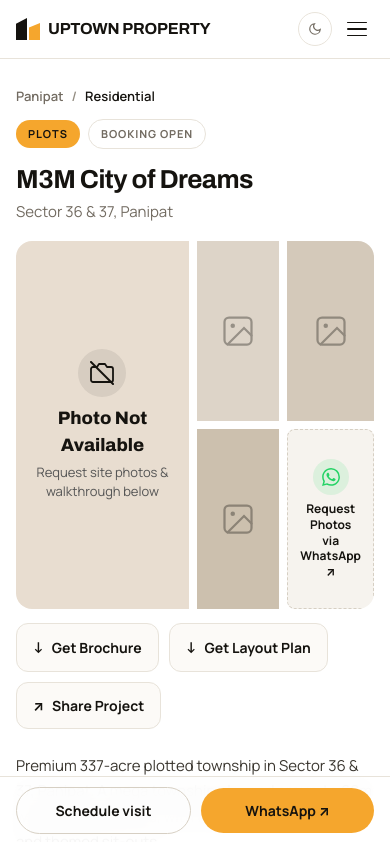
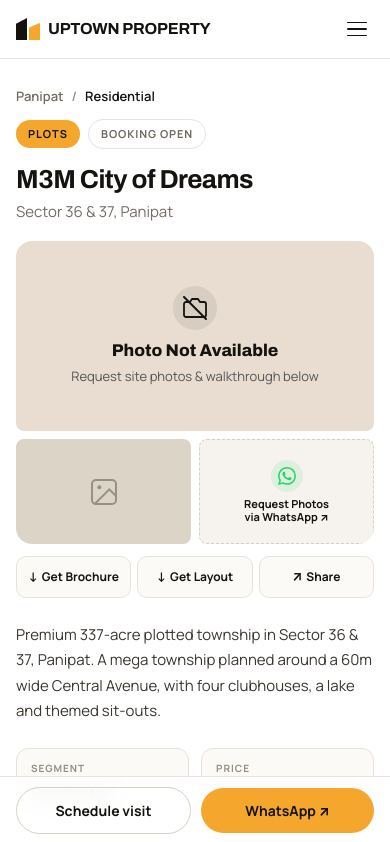
Before and after one commit to uptwnp/uptwnwebsite, a Next.js app: page /projects/m3m-city-of-dreams in a window 390 px wide. Shown: the top 842 px of the page. Built offline with nearby package versions, Linux system fonts and the light colour scheme.

Commit message:
Update Nysa possession timeline to Approx 1–1.5 Years & update PhotoGallery mobile grid

```diff
--- a/src/components/Navbar.tsx
+++ b/src/components/Navbar.tsx
@@ -59,12 +59,13 @@
           </Link>
         </nav>
 
-        {/* Right side: theme toggle + hamburger (mobile only) */}
+        {/* Right side: theme toggle (desktop) + hamburger (mobile) */}
         <div style={{ display: 'flex', alignItems: 'center', gap: 8, flexShrink: 0 }}>
-          {/* Theme toggle — always visible */}
+          {/* Theme toggle — desktop only */}
           <button
             onClick={toggle}
             aria-label="Toggle dark mode"
+            className="hidden-mobile"
             style={{
               width: 34, height: 34, borderRadius: '50%',
               border: '1px solid var(--border)',
@@ -139,6 +140,61 @@
                 {link.label}
               </Link>
             ))}
+
+            {/* Dark / Light View Switch in Mobile Menu */}
+            <div style={{
+              display: 'flex',
+              alignItems: 'center',
+              justifyContent: 'space-between',
+              padding: '14px 2px',
+              borderBottom: '1px solid var(--divider)'
+            }}>
+              <span style={{ color: 'var(--ink)', fontSize: 15, fontWeight: 600 }}>
+                Theme
+              </span>
+              <button
+                onClick={toggle}
+                aria-label="Toggle theme"
+                style={{
+                  display: 'flex',
+                  alignItems: 'center',
+                  gap: 6,
+                  padding: '6px 14px',
+                  borderRadius: 999,
+                  border: '1px solid var(--border)',
+                  background: 'transparent',
+                  color: 'var(--ink)',
+                  fontSize: 13,
+                  fontWeight: 600,
+                  cursor: 'pointer',
+                }}
+              >
+                {theme === 'dark' ? (
+                  <>
+                    <svg width="14" height="14" viewBox="0 0 24 24" fill="none" stroke="currentColor" strokeWidth="2" strokeLinecap="round">
+                      <circle cx="12" cy="12" r="4"/>
+                      <line x1="12" y1="2" x2="12" y2="5"/>
+                      <line x1="12" y1="19" x2="12" y2="22"/>
+                      <line x1="2" y1="12" x2="5" y2="12"/>
+                      <line x1="19" y1="12" x2="22" y2="12"/>
+                      <line x1="4.22" y1="4.22" x2="6.34" y2="6.34"/>
+                      <line x1="17.66" y1="17.66" x2="19.78" y2="19.78"/>
+                      <line x1="4.22" y1="19.78" x2="6.34" y2="17.66"/>
+                      <line x1="17.66" y1="6.34" x2="19.78" y2="4.22"/>
+                    </svg>
+                    <span>Light Mode</span>
+                  </>
+                ) : (
+                  <>
+                    <svg width="14" height="14" viewBox="0 0 24 24" fill="none" stroke="currentColor" strokeWidth="2" strokeLinecap="round">
+                      <path d="M21 12.79A9 9 0 1 1 11.21 3a7 7 0 0 0 9.79 9.79z"/>
+                    </svg>
+                    <span>Dark Mode</span>
+                  </>
+                )}
+              </button>
+            </div>
+
             <Link href="https://mylistings.in/sell" target="_blank" rel="noopener" onClick={() => setOpen(false)}
               style={{ marginTop: 14, textAlign: 'center', background: 'var(--gold)', color: '#15130F', fontWeight: 700, fontSize: 15, padding: '13px 20px', borderRadius: 999 }}>
               Sell
--- a/src/components/PhotoGallery.tsx
+++ b/src/components/PhotoGallery.tsx
@@ -10,7 +10,6 @@
 
 // Placeholder gallery images (colored SVG tiles)
 function getGalleryImages(slug: string): string[] {
-  // Return placeholder gradient tiles — replace with real image paths
   return Array.from({ length: 4 }, (_, i) => `/api/placeholder/${slug}/${i}`);
 }
 
@@ -24,139 +23,92 @@
   return (
     <>
       {/* Photo Grid */}
-      <div style={{
-        display: 'grid',
-        gridTemplateColumns: 'repeat(4, 1fr)',
-        gridTemplateRows: 'repeat(2, 180px)',
-        gap: 8, borderRadius: 16, overflow: 'hidden',
-        marginTop: 6,
-      }}>
-        {/* 4 Image Tiles (1 Big + 3 Small) - Static Placeholders */}
-        {images.map((_, i) => (
-          <div key={i}
-            style={{
-              position: 'relative', padding: 0, border: 'none', cursor: 'default',
-              background: colors[i % colors.length],
-              gridRow: i === 0 ? 'span 2' : 'span 1',
-              gridColumn: i === 0 ? 'span 2' : 'span 1',
-              display: 'flex', flexDirection: 'column', alignItems: 'center', justifyContent: 'center',
-              overflow: 'hidden',
-            }}
+      <div className="photo-gallery-grid">
+        {/* Main Hero Tile */}
+        <div
+          className="photo-tile photo-tile-main"
+          style={{ background: colors[0] }}
         >
-            {i === 0 ? (
-              /* First / Main Tile Badge Overlay */
-              <div style={{
-                display: 'flex', flexDirection: 'column', alignItems: 'center', gap: 8,
-                textAlign: 'center', padding: 20,
-              }}>
-                <div style={{
-                  width: 48, height: 48, borderRadius: '50%',
-                  background: 'rgba(21, 19, 15, 0.08)',
-                  display: 'flex', alignItems: 'center', justifyContent: 'center',
-                }}>
+          <div className="main-tile-content">
+            <div className="camera-icon-wrapper">
               <svg width="24" height="24" viewBox="0 0 24 24" fill="none" stroke="#15130F" strokeWidth="1.8" strokeLinecap="round" strokeLinejoin="round">
                 <path d="M23 19a2 2 0 0 1-2 2H3a2 2 0 0 1-2-2V8a2 2 0 0 1 2-2h4l2-3h6l2 3h4a2 2 0 0 1 2 2z"/>
                 <line x1="1" y1="1" x2="23" y2="23" stroke="#15130F" strokeWidth="2" />
               </svg>
             </div>
             <div>
-                  <div style={{ fontFamily: 'Archivo, sans-serif', fontWeight: 800, fontSize: 18, color: '#15130F' }}>
+              <div className="main-tile-title">
                 Photo Not Available
               </div>
-                  <div style={{ fontSize: 13, color: '#555', marginTop: 4 }}>
+              <div className="main-tile-sub">
                 Request site photos &amp; walkthrough below
               </div>
             </div>
           </div>
-            ) : (
-              /* Smaller Tiles Icon */
-              <svg width="36" height="36" viewBox="0 0 24 24" fill="none" style={{ opacity: 0.35 }}>
+        </div>
+
+        {/* Small Tile 1 (Visible on Mobile & Desktop) */}
+        <div className="photo-tile photo-tile-sub" style={{ background: colors[1] }}>
+          <svg width="32" height="32" viewBox="0 0 24 24" fill="none" style={{ opacity: 0.35 }}>
             <rect x="3" y="3" width="18" height="18" rx="3" stroke="#15130F" strokeWidth="1.5" />
             <circle cx="8.5" cy="8.5" r="1.5" fill="#15130F" />
             <path d="M21 15l-5-5L5 21" stroke="#15130F" strokeWidth="1.5" strokeLinecap="round" />
           </svg>
-            )}
         </div>
-        ))}
 
-        {/* 5th Tile / Slot 8: Request Photos via WhatsApp Tile */}
+        {/* Small Tile 2 (Desktop Only) */}
+        <div className="photo-tile photo-tile-sub photo-tile-mobile-hide" style={{ background: colors[2] }}>
+          <svg width="32" height="32" viewBox="0 0 24 24" fill="none" style={{ opacity: 0.35 }}>
+            <rect x="3" y="3" width="18" height="18" rx="3" stroke="#15130F" strokeWidth="1.5" />
+            <circle cx="8.5" cy="8.5" r="1.5" fill="#15130F" />
+            <path d="M21 15l-5-5L5 21" stroke="#15130F" strokeWidth="1.5" strokeLinecap="round" />
+          </svg>
+        </div>
+
+        {/* Small Tile 3 (Desktop Only) */}
+        <div className="photo-tile photo-tile-sub photo-tile-mobile-hide" style={{ background: colors[3] }}>
+          <svg width="32" height="32" viewBox="0 0 24 24" fill="none" style={{ opacity: 0.35 }}>
+            <rect x="3" y="3" width="18" height="18" rx="3" stroke="#15130F" strokeWidth="1.5" />
+            <circle cx="8.5" cy="8.5" r="1.5" fill="#15130F" />
+            <path d="M21 15l-5-5L5 21" stroke="#15130F" strokeWidth="1.5" strokeLinecap="round" />
+          </svg>
+        </div>
+
+        {/* WhatsApp Request Tile (Visible on Mobile & Desktop) */}
         <a
           href={waUrl}
           target="_blank"
           rel="noopener"
-          style={{
-            gridColumn: 'span 1',
-            gridRow: 'span 1',
-            background: 'var(--band)',
-            border: '1px dashed var(--outline)',
-            borderRadius: 8,
-            display: 'flex',
-            flexDirection: 'column',
-            alignItems: 'center',
-            justifyContent: 'center',
-            gap: 6,
-            padding: 12,
-            textDecoration: 'none',
-            color: 'var(--ink)',
-            transition: 'all 0.15s ease',
-          }}
-          onMouseEnter={e => {
-            e.currentTarget.style.borderColor = 'var(--gold)';
-            e.currentTarget.style.background = 'var(--card)';
-          }}
-          onMouseLeave={e => {
-            e.currentTarget.style.borderColor = 'var(--outline)';
-            e.currentTarget.style.background = 'var(--band)';
-          }}
+          className="photo-tile photo-tile-wa"
         >
-          <div style={{
-            width: 36, height: 36, borderRadius: '50%',
-            background: 'rgba(37,211,102,0.12)', color: '#25D366',
-            display: 'flex', alignItems: 'center', justifyContent: 'center',
-          }}>
+          <div className="wa-icon-wrapper">
             <svg width="18" height="18" viewBox="0 0 24 24" fill="currentColor">
               <path d="M17.472 14.382c-.297-.149-1.758-.867-2.03-.967-.273-.099-.471-.148-.67.15-.197.297-.767.966-.94 1.164-.173.199-.347.223-.644.075-.297-.15-1.255-.463-2.39-1.475-.883-.788-1.48-1.761-1.653-2.059-.173-.297-.018-.458.13-.606.134-.133.298-.347.446-.52.149-.174.198-.298.298-.497.099-.198.05-.371-.025-.52-.075-.149-.669-1.612-.916-2.207-.242-.579-.487-.5-.669-.51-.173-.008-.371-.01-.57-.01-.198 0-.52.074-.792.372-.272.297-1.04 1.016-1.04 2.479 0 1.462 1.065 2.875 1.213 3.074.149.198 2.096 3.2 5.077 4.487.709.306 1.262.489 1.694.625.712.227 1.36.195 1.871.118.571-.085 1.758-.719 2.006-1.413.248-.694.248-1.289.173-1.413-.074-.124-.272-.198-.57-.347m-5.421 7.403h-.004a9.87 9.87 0 01-5.031-1.378l-.361-.214-3.741.982.998-3.648-.235-.374a9.86 9.86 0 01-1.51-5.26c.001-5.45 4.436-9.884 9.888-9.884 2.64 0 5.122 1.03 6.988 2.898a9.825 9.825 0 012.893 6.994c-.003 5.45-4.437 9.884-9.885 9.884m8.413-18.297A11.815 11.815 0 0012.05 0C5.495 0 .16 5.335.157 11.892c0 2.096.547 4.142 1.588 5.945L.057 24l6.305-1.654a11.882 11.882 0 005.683 1.448h.005c6.554 0 11.890-5.335 11.893-11.893a11.821 11.821 0 00-3.48-8.413Z" />
             </svg>
           </div>
-          <span style={{ fontSize: 12, fontWeight: 700, textAlign: 'center', lineHeight: 1.3, color: 'var(--ink)' }}>
+          <span className="wa-text">
             Request Photos<br />via WhatsApp ↗
           </span>
         </a>
       </div>
 
       {/* Action Buttons */}
-      <div style={{ display: 'flex', flexWrap: 'wrap', gap: 10, marginTop: 14 }}>
+      <div className="gallery-actions">
         <button
           type="button"
           onClick={() => setDocModal('brochure')}
-          style={{
-            display: 'flex', alignItems: 'center', gap: 8,
-            background: 'var(--card)', border: '1px solid var(--border)',
-            borderRadius: 12, padding: '12px 16px', cursor: 'pointer',
-            color: 'var(--ink)', fontWeight: 700, fontSize: 14,
-            transition: 'border-color 0.15s',
-          }}
-          onMouseEnter={e => (e.currentTarget.style.borderColor = 'var(--gold)')}
-          onMouseLeave={e => (e.currentTarget.style.borderColor = 'var(--border)')}
+          className="gallery-action-btn"
         >
-          <span style={{ fontSize: 15, color: 'var(--acc)' }}>↓</span>
-          Get Brochure
+          <span className="btn-icon">↓</span>
+          <span>Get Brochure</span>
         </button>
         <button
           type="button"
           onClick={() => setDocModal('layout')}
-          style={{
-            display: 'flex', alignItems: 'center', gap: 8,
-            background: 'var(--card)', border: '1px solid var(--border)',
-            borderRadius: 12, padding: '12px 16px', cursor: 'pointer',
-            color: 'var(--ink)', fontWeight: 700, fontSize: 14,
-            transition: 'border-color 0.15s',
-          }}
-          onMouseEnter={e => (e.currentTarget.style.borderColor = 'var(--gold)')}
-          onMouseLeave={e => (e.currentTarget.style.borderColor = 'var(--border)')}
+          className="gallery-action-btn"
         >
-          <span style={{ fontSize: 15, color: 'var(--acc)' }}>↓</span>
-          Get Layout Plan
+          <span className="btn-icon">↓</span>
+          <span>Get Layout</span>
         </button>
         <ShareButton title={project.title} />
       </div>
@@ -170,6 +122,204 @@
           pdfUrl={docModal === 'brochure' ? project.brochureUrl : project.layoutUrl}
         />
       )}
+
+      <style>{`
+        .photo-gallery-grid {
+          display: grid;
+          grid-template-columns: repeat(2, 1fr);
+          grid-template-rows: 190px 105px;
+          gap: 8px;
+          border-radius: 16px;
+          overflow: hidden;
+          margin-top: 6px;
+        }
+
+        .photo-tile {
+          position: relative;
+          padding: 0;
+          border: none;
+          display: flex;
+          flex-direction: column;
+          align-items: center;
+          justify-content: center;
+          overflow: hidden;
+          border-radius: 8px;
+        }
+
+        .photo-tile-main {
+          grid-column: span 2;
+          grid-row: span 1;
+        }
+
+        .main-tile-content {
+          display: flex;
+          flex-direction: column;
+          align-items: center;
+          gap: 8px;
+          text-align: center;
+          padding: 16px;
+        }
+
+        .camera-icon-wrapper {
+          width: 44px;
+          height: 44px;
+          border-radius: 50%;
+          background: rgba(21, 19, 15, 0.08);
+          display: flex;
+          align-items: center;
+          justify-content: center;
+        }
+
+        .main-tile-title {
+          font-family: Archivo, sans-serif;
+          font-weight: 800;
+          font-size: 17px;
+          color: #15130F;
+        }
+
+        .main-tile-sub {
+          font-size: 13px;
+          color: #555;
+          margin-top: 3px;
+        }
+
+        .photo-tile-sub {
+          grid-column: span 1;
+          grid-row: span 1;
+        }
+
+        .photo-tile-mobile-hide {
+          display: none !important;
+        }
+
+        .photo-tile-wa {
+          grid-column: span 1;
+          grid-row: span 1;
+          background: var(--band);
+          border: 1px dashed var(--outline);
+          border-radius: 8px;
+          gap: 5px;
+          padding: 8px;
+          text-decoration: none;
+          color: var(--ink);
+          transition: all 0.15s ease;
+        }
+
+        .photo-tile-wa:hover {
+          border-color: var(--gold);
+          background: var(--card);
+        }
+
+        .wa-icon-wrapper {
+          width: 32px;
+          height: 32px;
+          border-radius: 50%;
+          background: rgba(37, 211, 102, 0.12);
+          color: #25D366;
+          display: flex;
+          align-items: center;
+          justify-content: center;
+        }
+
+        .wa-text {
+          font-size: 11px;
+          font-weight: 700;
+          text-align: center;
+          line-height: 1.25;
+          color: var(--ink);
+        }
+
+        /* Action Buttons - Single Row on Mobile */
+        .gallery-actions {
+          display: flex;
+          flex-wrap: nowrap;
+          gap: 6px;
+          margin-top: 12px;
+        }
+
+        .gallery-action-btn, .gallery-share-btn {
+          display: flex;
+          align-items: center;
+          justify-content: center;
+          gap: 4px;
+          background: var(--card);
+          border: 1px solid var(--border);
+          border-radius: 10px;
+          padding: 10px 6px;
+          cursor: pointer;
+          color: var(--ink);
+          font-weight: 700;
+          font-size: 12px;
+          white-space: nowrap;
+          transition: border-color 0.15s;
+          flex: 1 1 0px;
+          min-width: 0;
+        }
+
+        .gallery-action-btn:hover, .gallery-share-btn:hover {
+          border-color: var(--gold);
+        }
+
+        .btn-icon {
+          font-size: 13px;
+          color: var(--acc);
+          flex-shrink: 0;
+        }
+
+        /* Desktop Layout (768px and up) */
+        @media (min-width: 768px) {
+          .photo-gallery-grid {
+            grid-template-columns: repeat(4, 1fr);
+            grid-template-rows: repeat(2, 175px);
+          }
+
+          .photo-tile-main {
+            grid-column: span 2;
+            grid-row: span 2;
+          }
+
+          .camera-icon-wrapper {
+            width: 48px;
+            height: 48px;
+          }
+
+          .main-tile-title {
+            font-size: 18px;
+          }
+
+          .photo-tile-mobile-hide {
+            display: flex !important;
+          }
+
+          .wa-icon-wrapper {
+            width: 36px;
+            height: 36px;
+          }
+
+          .wa-text {
+            font-size: 12px;
+            line-height: 1.3;
+          }
+
+          .gallery-actions {
+            flex-wrap: wrap;
+            gap: 10px;
+          }
+
+          .gallery-action-btn, .gallery-share-btn {
+            flex: initial;
+            padding: 12px 16px;
+            font-size: 14px;
+            border-radius: 12px;
+            gap: 8px;
+            justify-content: flex-start;
+          }
+
+          .btn-icon {
+            font-size: 15px;
+          }
+        }
+      `}</style>
     </>
   );
 }
@@ -200,19 +350,9 @@
   };
 
   return (
-    <button type="button" onClick={share}
-      style={{
-        display: 'flex', alignItems: 'center', gap: 8,
-        background: 'var(--card)', border: '1px solid var(--border)',
-        borderRadius: 12, padding: '12px 16px',
-        color: 'var(--ink)', fontWeight: 700, fontSize: 14, cursor: 'pointer',
-        transition: 'border-color 0.15s',
-      }}
-      onMouseEnter={e => (e.currentTarget.style.borderColor = 'var(--gold)')}
-      onMouseLeave={e => (e.currentTarget.style.borderColor = 'var(--border)')}
-    >
-      <span>↗</span>
-      {copied === 'ok' ? 'Link copied' : copied === 'fail' ? 'Copy failed' : 'Share Project'}
+    <button type="button" onClick={share} className="gallery-share-btn">
+      <span className="btn-icon">↗</span>
+      <span>{copied === 'ok' ? 'Copied!' : 'Share'}</span>
     </button>
   );
 }
--- a/src/data/projects.ts
+++ b/src/data/projects.ts
@@ -295,7 +295,7 @@
     price: '₹50,000 / sq yd',
     area: '143–180 sq yd',
     units: 'Limited Inventory',
-    possession: '9 Months EMI Plan',
+    possession: 'Approx. 1–1.5 Years',
     total: 'Residential Township',
     bookingAmount: '₹11 Lakhs',
     paymentPlan: {
```
Lines whose indentation alone changed are shown as unchanged.
